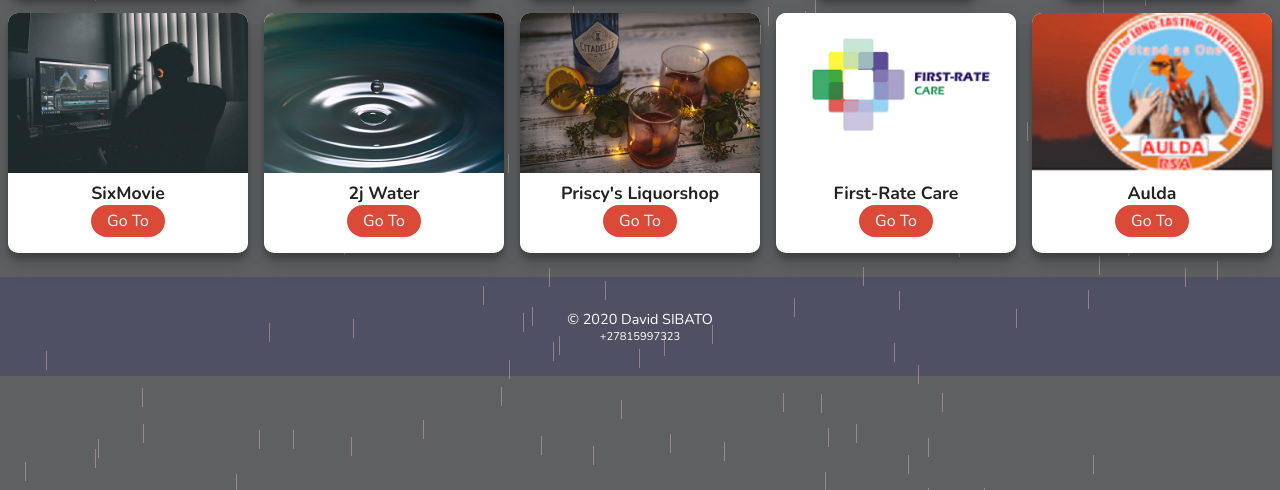
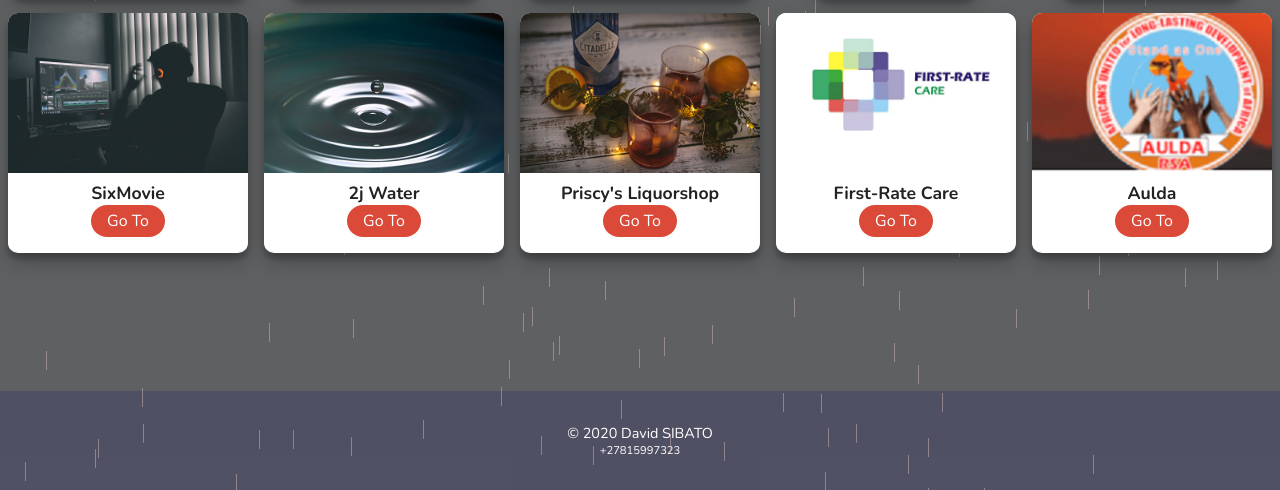
Before and after one commit to davidsibato/project, a plain HTML site: page index.html in a window 1280 px wide. Shown: the part 310-800 px from the top of the page. Drawn offline with nearby package versions, Linux system fonts and the light colour scheme; animation ran at ten frames a second.

Commit message:
may update

```diff
--- a/css/main.css
+++ b/css/main.css
@@ -127,6 +127,7 @@ html {
     background-color: #494966a6;
     padding: 2rem 0;
     position: absolute;
+    bottom: 0;
 }
 
 .copyright p{
--- a/index.html
+++ b/index.html
@@ -26,7 +26,8 @@
 
       </div>
   </main>
-  <footer class="copyright">
+  <footer >
+    <div class="copyright">
         <div class="up" id="up">
             <i class="fas fa-chevron-up"></i>
         </div>
@@ -34,6 +35,8 @@
             <p>&copy; 2020 David SIBATO</p>
             <p id="number">+27815997323</p>
         </small>
+
+    </div>
     </footer>
 <script src="js/main.js"></script>
  </body>
```
Lines whose indentation alone changed are shown as unchanged.
